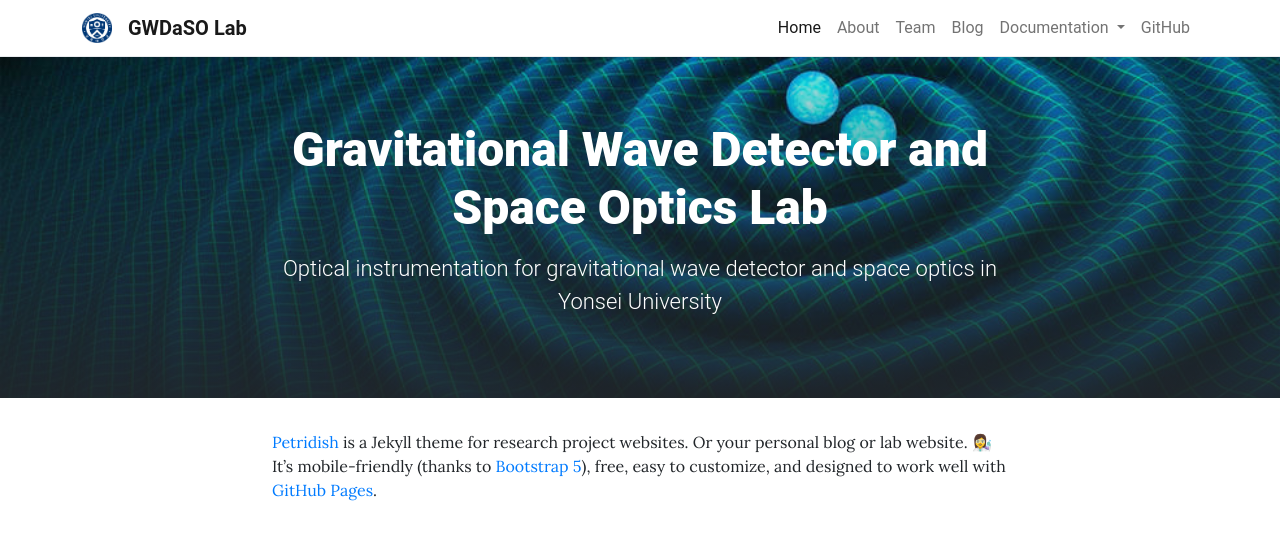
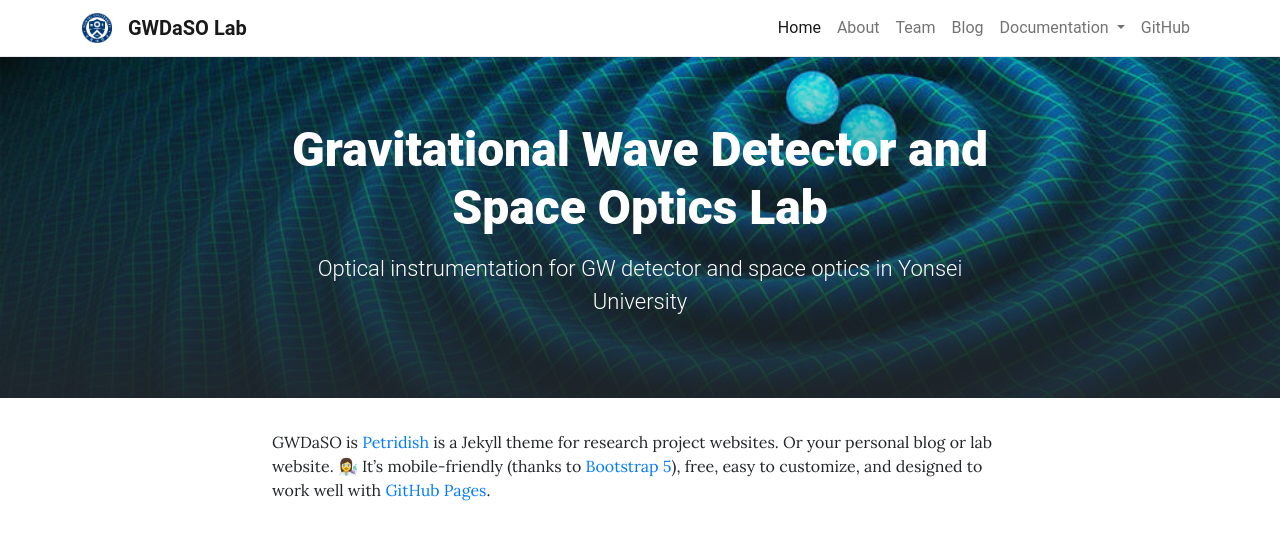
Before and after one commit to jgpark84/testpage, a Jekyll site: the page built from pages/home.md, in a window 1280 px wide and 900 px high, cut to the strip 0-539 px from the top of the window. Built offline with Jekyll 4.4.1, drawn with Linux system fonts in a browser that asks for light colours.

Commit message:
Update home.md

```diff
--- a/pages/home.md
+++ b/pages/home.md
@@ -1,9 +1,9 @@
 ---
 layout: home
 title: Gravitational Wave Detector and Space Optics Lab
-description: Optical instrumentation for gravitational wave detector and space optics in Yonsei University
+description: Optical instrumentation for GW detector and space optics in Yonsei University
 background: /assets/theme/images/banne.jpg
 permalink: /
 ---
 
-[Petridish](https://github.com/peterdesmet/petridish) is a Jekyll theme for research project websites. Or your personal blog or lab website. 👩‍🔬 It's mobile-friendly (thanks to [Bootstrap 5](https://getbootstrap.com/docs/5.1/)), free, easy to customize, and designed to work well with [GitHub Pages](https://pages.github.com/).
+GWDaSO is [Petridish](https://github.com/peterdesmet/petridish) is a Jekyll theme for research project websites. Or your personal blog or lab website. 👩‍🔬 It's mobile-friendly (thanks to [Bootstrap 5](https://getbootstrap.com/docs/5.1/)), free, easy to customize, and designed to work well with [GitHub Pages](https://pages.github.com/).
```
